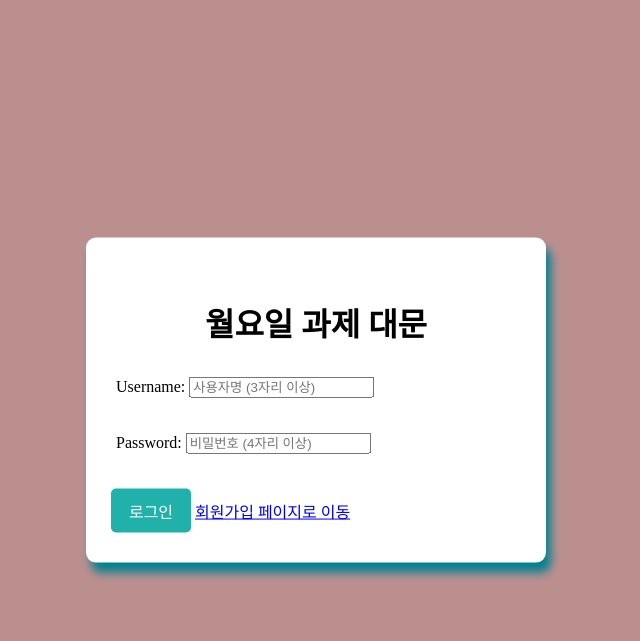
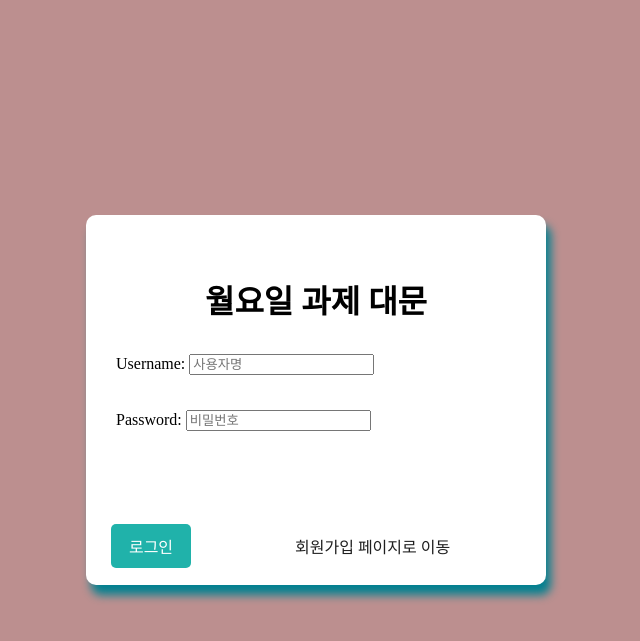
Before and after one commit to applepie321/Django_study, a Django app: page /users/login/ in a window 1280 px wide. Shown: the top 641 px of the page, without its empty margins (324-964 px from the left). Run offline with Django 4.2, Linux system fonts and the light colour scheme.

Commit message:
0517
회원가입 페이지까지

```diff
--- a/monday/static/css/style.css
+++ b/monday/static/css/style.css
@@ -14,6 +14,7 @@ body {
   top: 50%;
   left: 50%;
   width: 400px;
+  height: 300px;
   box-shadow: 5px 10px 10px rgba(2, 128, 144, 1);
   transform: translate(-50%, -50%);
 }
@@ -27,6 +28,7 @@ body {
   top: 50%;
   left: 50%;
   width: 400px;
+  height: 300px;
   box-shadow: 5px 10px 10px rgba(2, 128, 144, 1);
   transform: translate(-50%, -50%);
 }
@@ -54,7 +56,7 @@ text-transform: uppercase;
 width: 80px;
 border: 0;
 padding: 10px 0;
-margin-top: 10px;
+margin-top: 68px;
 margin-left: -5px;
 border-radius: 5px;
 background-color:lightseagreen;
@@ -78,3 +80,17 @@ background-color:lightseagreen;
 h1 {
   text-align: center;
 }
+
+.mainLink {
+  color: #1f1f1f;
+  letter-spacing: 0;
+  font-size: 1rem;
+  line-height: 1.5rem;
+  font-weight: 400;
+  margin-left: 100px;
+  text-decoration: none;
+}
+
+.mainLink:hover {
+  text-decoration: underline;
+}
--- a/monday/templates/users/login.html
+++ b/monday/templates/users/login.html
@@ -11,7 +11,7 @@
             {% csrf_token %}
             {{ form.as_p }}
             <button type="submit" id="loginButton">로그인</button>
-            <a href="/users/signup/">회원가입 페이지로 이동</a>
+            <a class="mainLink" href="/users/signup/">회원가입 페이지로 이동</a>
         </form>
     </div>
 </body>
--- a/monday/templates/users/signup.html
+++ b/monday/templates/users/signup.html
@@ -11,7 +11,7 @@
             {% csrf_token %}
             {{ form.as_p }}
             <button type="submit" id="signUpButton">회원가입</button>
-            <a href="/users/login/">로그인 페이지로 이동</a>
+            <a class="mainLink" href="/users/login/">로그인 페이지로 이동</a>
         </form>
     </div>
 </body>
--- a/monday/users/forms.py
+++ b/monday/users/forms.py
@@ -6,21 +6,21 @@ class LoginForm(forms.Form):
     username = forms.CharField(
         min_length=3,
         widget=forms.TextInput(
-            attrs={"placeholder": "사용자명 (3자리 이상)"},
+            attrs={"placeholder": "사용자명"},
         ),
     )
     password = forms.CharField(
         min_length=4,
         widget=forms.PasswordInput(
-            attrs={"placeholder": "비밀번호 (4자리 이상)"},
+            attrs={"placeholder": "비밀번호"},
         ),
     )
 
 
 class SignupForm(forms.Form):
-    username = forms.CharField()
-    password1 = forms.CharField(widget=forms.PasswordInput)
-    password2 = forms.CharField(widget=forms.PasswordInput)
+    username = forms.CharField(min_length=3, widget=forms.TextInput(attrs={"placeholder": "사용자명 3자리 이상"}))
+    password1 = forms.CharField(widget=forms.PasswordInput(attrs={"placeholder": "비밀번호 4자리 이상"}))
+    password2 = forms.CharField(widget=forms.PasswordInput(attrs={"placeholder": "비밀번호 확인"}))
 
     def clean_username(self):
         username = self.cleaned_data["username"]
```
Also changed, not shown: monday/db.sqlite3.
